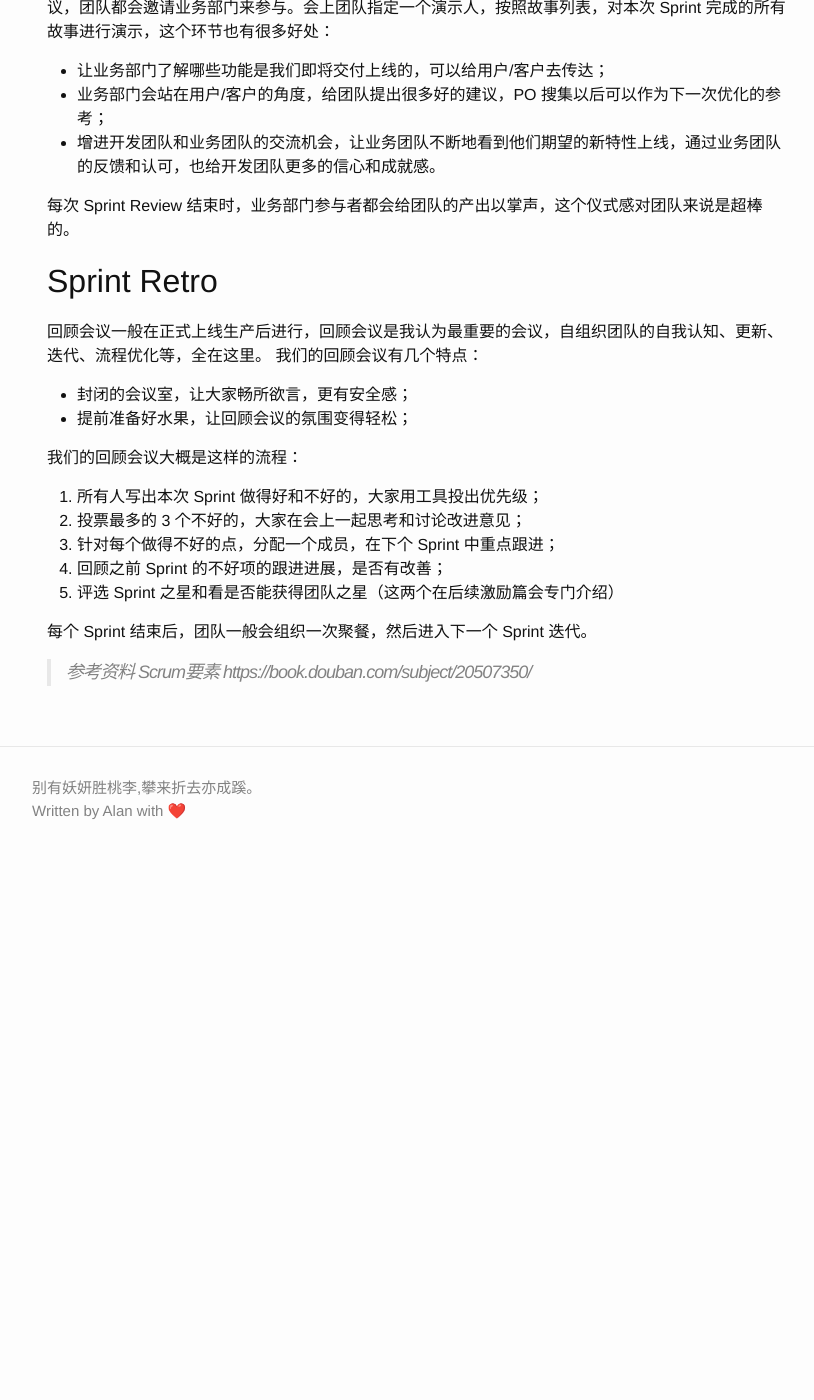
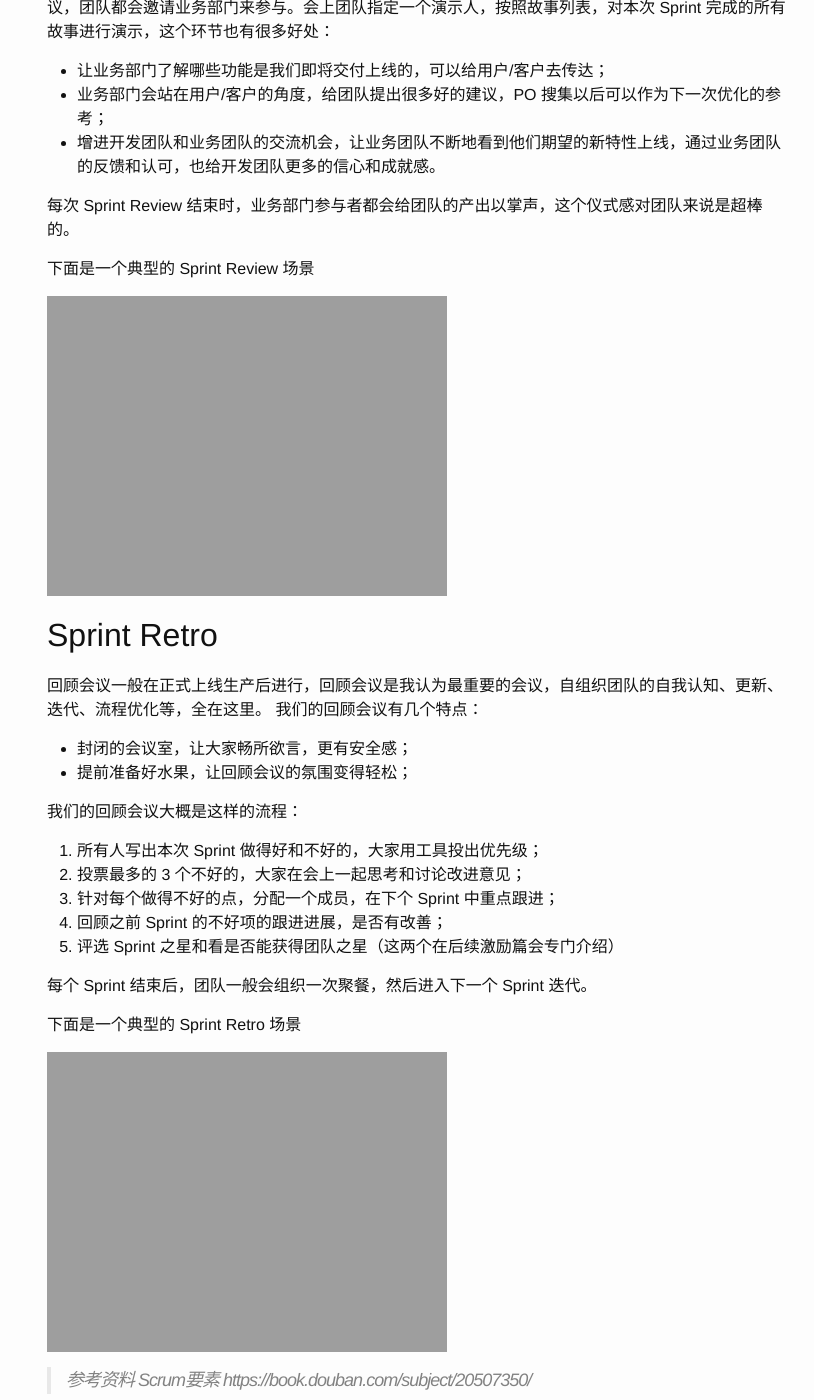
Before and after one commit to iamlipan/iamlipan.github.io, a Jekyll site: the page built from _posts/2020-02-13-kid17-agile-best-practice-flow.md, in a window 1280 px wide and 1400 px high, scrolled down 1605 px. Shown: the whole window, without its empty margins (223-1037 px from the left). Built offline with Jekyll 4.4.1, drawn with Linux system fonts in a browser that asks for light colours; before the commit the page ends 2472 px from its top, so only the background shows below that.

Commit message:
add 2 pics

```diff
--- a/_posts/2020-02-13-kid17-agile-best-practice-flow.md
+++ b/_posts/2020-02-13-kid17-agile-best-practice-flow.md
@@ -35,6 +35,10 @@ RC 环境走完以后，我们开启 Review 会议，当然，这个会议时间
 
 每次 Sprint Review 结束时，业务部门参与者都会给团队的产出以掌声，这个仪式感对团队来说是超棒的。
 
+下面是一个典型的 Sprint Review 场景
+
+![sprint review](https://lipan.me/img/2020-02-13-sprint-review.JPG)
+
 ## Sprint Retro
 回顾会议一般在正式上线生产后进行，回顾会议是我认为最重要的会议，自组织团队的自我认知、更新、迭代、流程优化等，全在这里。
 我们的回顾会议有几个特点：
@@ -52,5 +56,9 @@ RC 环境走完以后，我们开启 Review 会议，当然，这个会议时间
 
 每个 Sprint 结束后，团队一般会组织一次聚餐，然后进入下一个 Sprint 迭代。
 
+下面是一个典型的 Sprint Retro 场景
+
+![sprint review](https://lipan.me/img/2020-02-13-sprint-retro.JPG)
+
 > 参考资料
 > Scrum要素 https://book.douban.com/subject/20507350/
```
Also changed, not shown: 2 other files.
